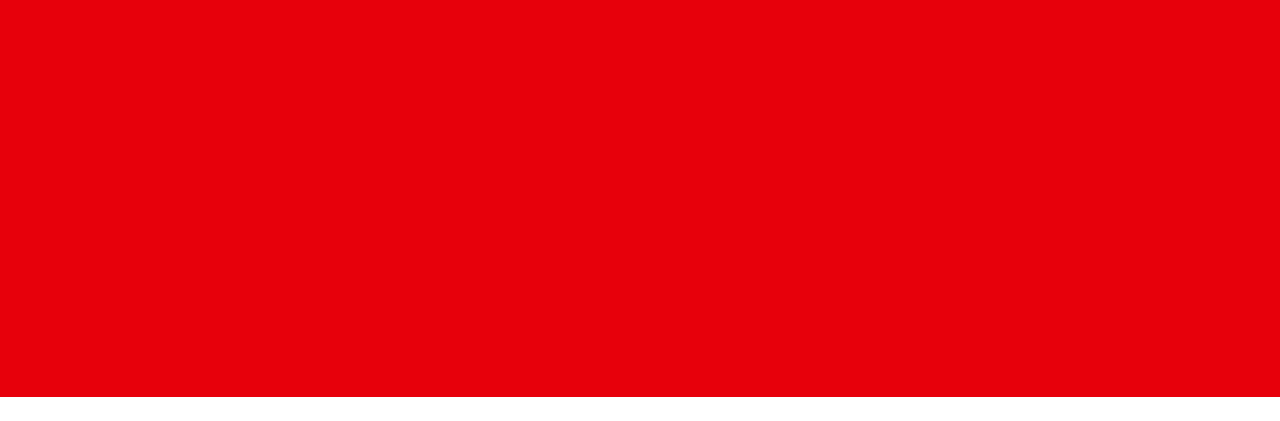
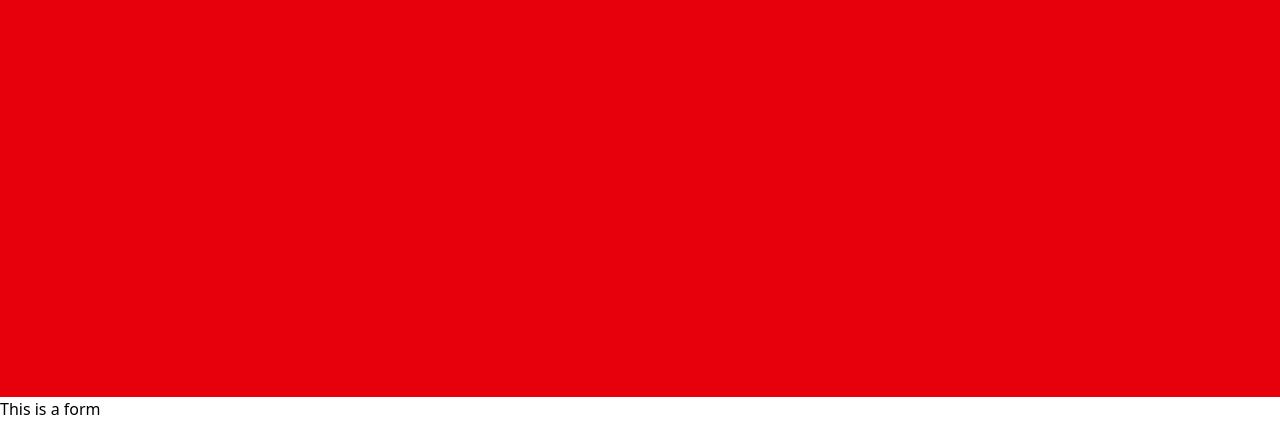
Before and after one commit to Turing-Tech-LLC-dev/ENSG-C1-Tailwind, a website: page contact.html in a window 1280 px wide. Shown: the part 1203-1624 px from the top of the page. Before the commit the page ends 1600 px from the top, so only its background shows below. Drawn offline with Linux system fonts and the light colour scheme.

Commit message:
Add form to contact page

```diff
--- a/contact.html
+++ b/contact.html
@@ -18,6 +18,10 @@
 
     </div>
 
+    <form>
+        <h2>This is a form</h2>
+    </form>
+
     <script src="./header.js"></script>
 </body>
 </html>
```
Also changed, not shown: css/output.css.
